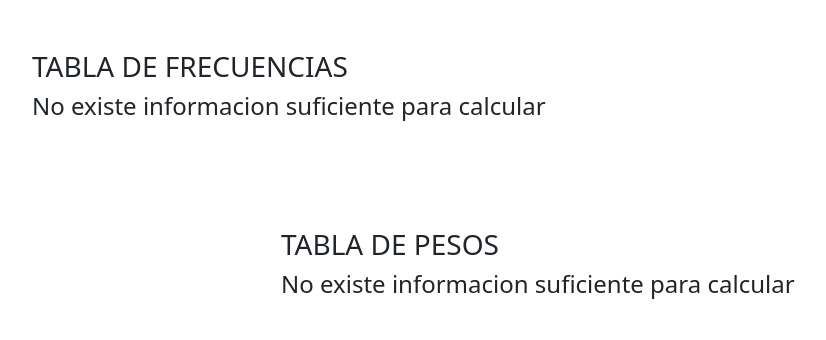
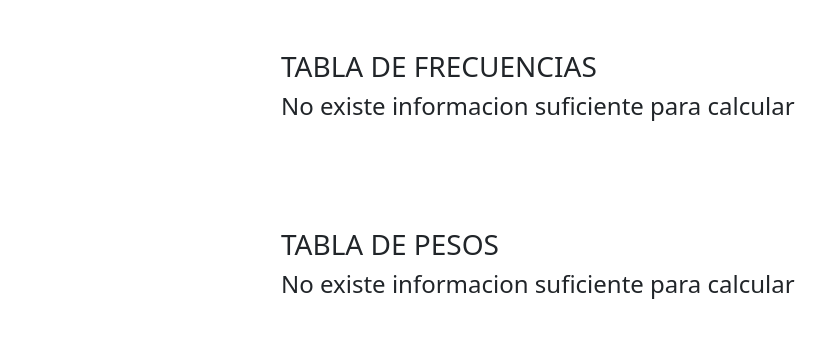
Before and after one commit to JersonAndino/FLASK_ModeloProbabilistico_RecuperacionDeInformacion, a Flask app: page /calcular in a window 1520 px wide. Shown: the part 115-455 px from the top of the page, without its empty margins (43-869 px from the left). Run offline with Flask 3, Linux system fonts and the light colour scheme; some libraries are stand-ins or nearby versions.

Commit message:
correcion de cargar centrado

```diff
--- a/static/css/styles.css
+++ b/static/css/styles.css
@@ -16,6 +16,11 @@
     border-right: 0;
     margin-top: 10px;
 }
+.box-doc {
+    margin-left: auto;
+    margin-right: auto;
+  }
+
 
 .box-doc p {
     padding: 10px;
--- a/templates/calcular.html
+++ b/templates/calcular.html
@@ -3,7 +3,7 @@
 {% block content %}
 <div class="content">
     <div class="row">
-        <div class="col-md-8">
+        <div class="col-md-8 mx-auto">
 
 
             <div style="padding:50px;">
```
